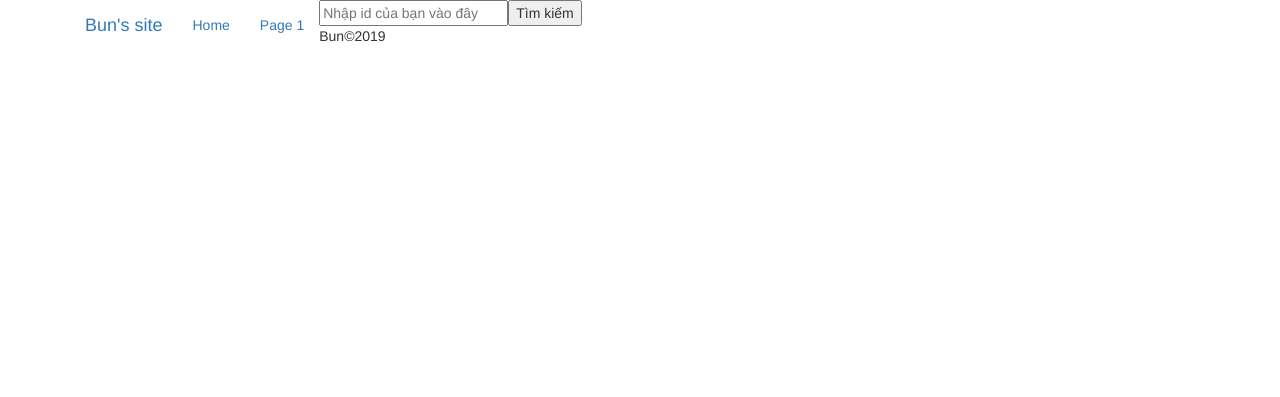
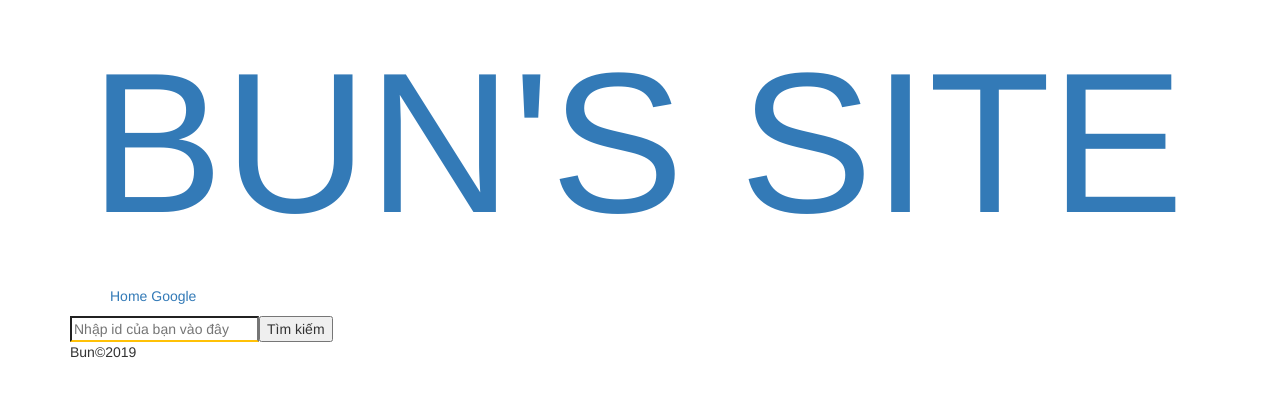
Before and after one commit to hoanghuy31082k/hello-world, a PHP site: page /views/layouts/application.php in a window 1280 px wide. Shown: the top 397 px of the page. Run offline with PHP 8.4, Linux system fonts and the light colour scheme.

Commit message:
Report 18-7

```diff
--- a/routes.php
+++ b/routes.php
@@ -1,6 +1,6 @@
 <?php
 $controllers = array(
-  'pages' => ['home', 'error', 'timkiem', 'xoabang'],
+  'pages' => ['home', 'error', 'timkiem'],
 );
 if (!array_key_exists($controller, $controllers) || !in_array($action, $controllers[$controller])) {
   $controller = 'pages';
--- a/views/layouts/application.php
+++ b/views/layouts/application.php
@@ -4,27 +4,25 @@
     <title>Bun</title>
     <meta charset="utf-8">
     <meta name="viewport" content="width=device-width, initial-scale=1">
+    <link rel="stylesheet" type="text/css" href="style.css">
     <link rel="stylesheet" href="https://maxcdn.bootstrapcdn.com/bootstrap/3.4.0/css/bootstrap.min.css">
-    <link rel="stylesheet" type="text/css" href="style.css">
     <script src="https://ajax.googleapis.com/ajax/libs/jquery/3.4.1/jquery.min.js"></script>
     <script src="https://maxcdn.bootstrapcdn.com/bootstrap/3.4.0/js/bootstrap.min.js"></script>
   </head>
   <body>
     <div class="container">
       <header>
-        <div class="navbar-header">
-          <a class="navbar-brand" href="#">Bun's site</a>
-        </div>
-        <ul class="nav navbar-nav">
-          <li class="active"><a href="#">Home</a></li>
-          <li><a href="#">Page 1</a></li>
+        <a class="logo" href="#">Bun's Site</a>
+        <ul>
+          <a class="menu" href="#">Home</a>
+          <a href="www.google.com">Google</a>
         </ul>
         <form class="searchbar" action="" method="GET">
           <table>
             <tr>
               <input type="hidden" name="controller" value="pages">
               <input type="hidden" name="action" value="timkiem">
-              <td><input type="text" name="tukhoa" placeholder="Nhập id của bạn vào đây"></td>
+              <td><input class="search-box" type="text" name="tukhoa" placeholder="Nhập id của bạn vào đây"></td>
               <td><input type="submit" value="Tìm kiếm"></td>
             </tr>
           </table>
--- a/views/layouts/style.css
+++ b/views/layouts/style.css
@@ -0,0 +1,22 @@
+.header {
+	background-color: #673AB7;
+	height: 300px;
+	padding: 0;
+	margin: 0;
+}
+
+.logo {
+	text-transform: uppercase;
+	font-size: 200px;
+	padding: 20px;
+}
+
+.search-box {
+	border-bottom: 2px solid #FFC107;
+}
+
+.footer {
+	margin: 0px;
+	text-align: center;
+	background-color: #9E9E9E;
+}
--- a/views/pages/xoabang.php
+++ /dev/null
@@ -1 +0,0 @@
-<h1>Bảng đã bị xoá!</h1>
```
Also changed, not shown: controllers/pages_controller.php (+10 -2 lines), models/page.php (+9 -5 lines), views/pages/home.php (+9 -8 lines), views/pages/timkiem.php (+10 -9 lines).
